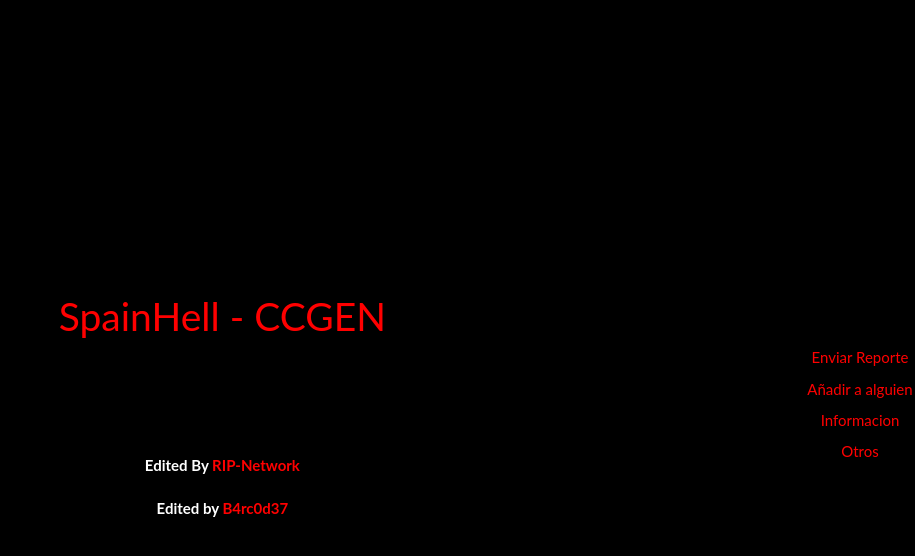
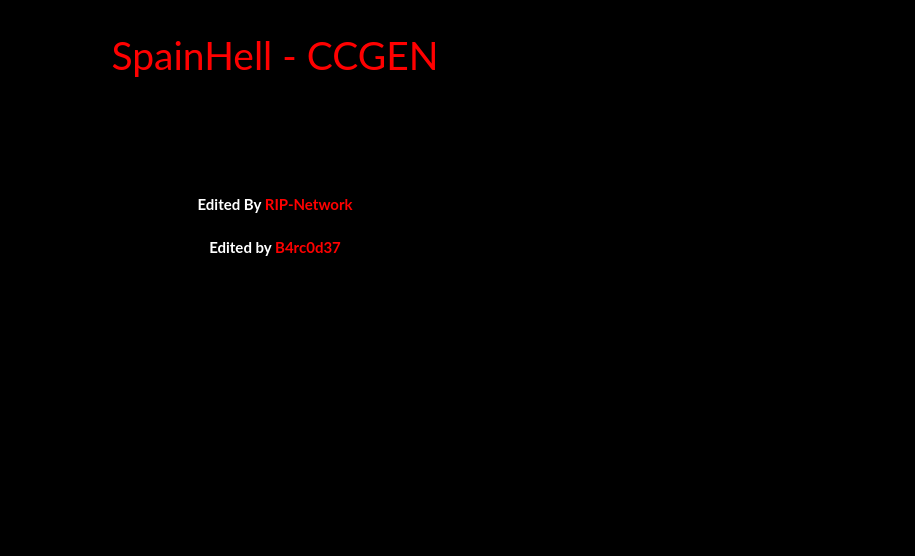
Before and after one commit to RIP-Network/spainhell.github.io, a plain HTML site: page Otros/BinGEN.html in a window 1280 px wide. Shown: the whole page, without its empty margins (365-1280 px from the left). Drawn offline with Linux system fonts and the light colour scheme.

Commit message:
Update BinGEN.html

```diff
--- a/Otros/BinGEN.html
+++ b/Otros/BinGEN.html
@@ -910,36 +910,3 @@ max-width: 100%
 <div style="text-align: center;"><div style="position:relative; top:0; margin-right:auto;margin-left:auto; z-index:99999">
 
 </div></div>
-
-<head>
-  <style>
-    body {
-      display: flex;
-      justify-content: center;
-      align-items: center;
-      height: 100vh;
-      margin: 0;
-    }
-    #content {
-      text-align: center;
-    }
-    #links {
-      margin-top: 20px;
-    }
-    #links a {
-      display: block;
-      margin-bottom: 10px;
-    }
-  </style>
-</head>
-<body>
-  <div id="content">
-    <div id="links">
-        <a href="https://rip-network.github.io/spainhell.github.io/reporte.html">Enviar Reporte</a>
-        <a href="https://rip-network.github.io/spainhell.github.io/databases.html">Añadir a alguien</a>
-        <a href="https://rip-network.github.io/spainhell.github.io/redes.html">Informacion</a>
-        <a href="https://rip-network.github.io/spainhell.github.io/Otros/menu.html">Otros</a>
-    </div>
-  </div>
-</body>
-</html>
```
